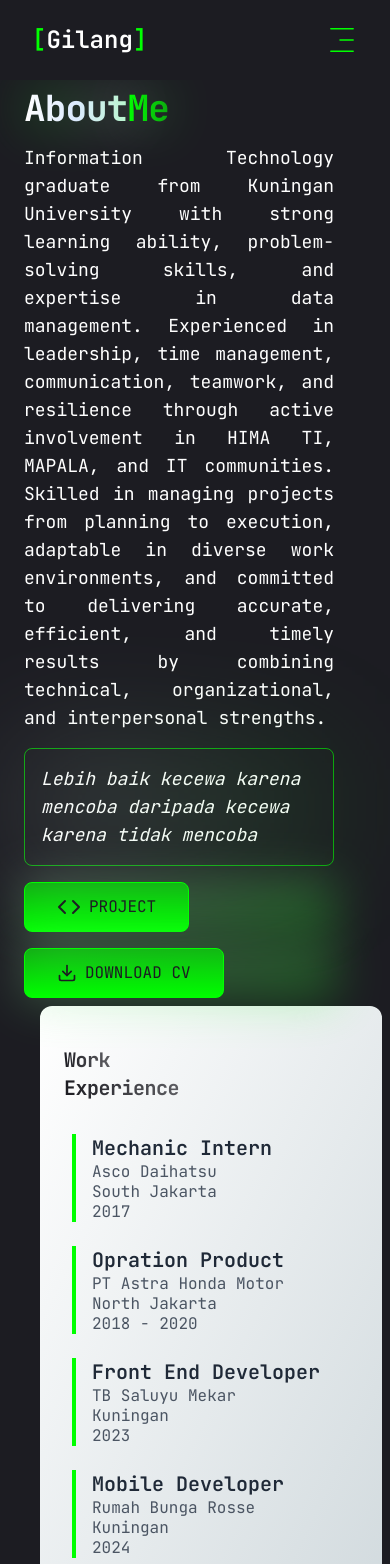
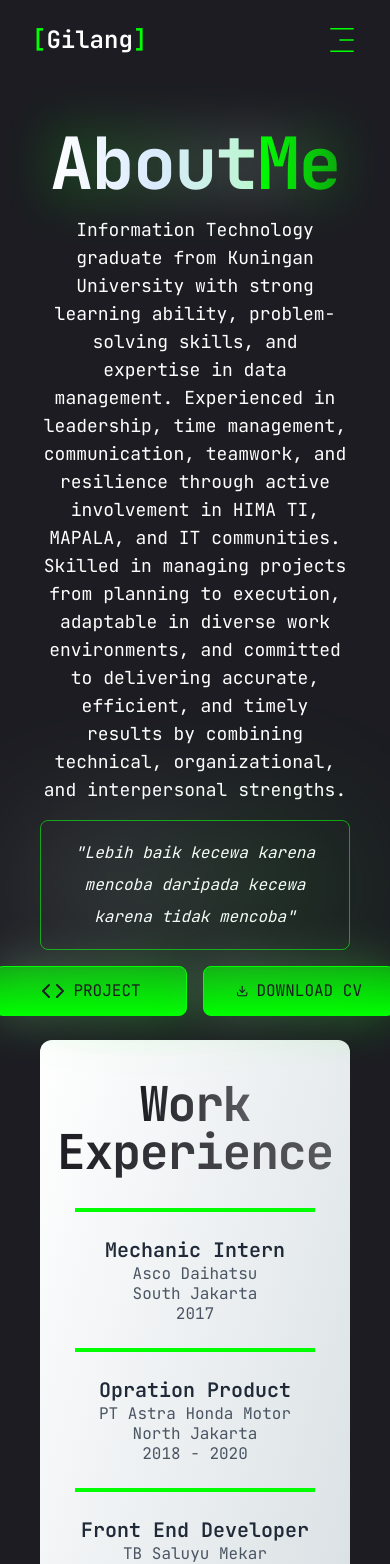
Before and after one commit to sukuna41/portfolio1, a Next.js app: page /about in a window 390 px wide. Shown: the top 1564 px of the page. Built offline with nearby package versions, Linux system fonts and the light colour scheme.

Commit message:
responsive home and about

```diff
--- a/app/about/Experience.jsx
+++ b/app/about/Experience.jsx
@@ -4,11 +4,11 @@ import { experienceData } from "./ExperienceData";
 const Experience = () => {
   return (
     <div className="relative h-screen w-full p-2 bg-transparent">
-      <div className="space-y-6">
+      <div className="space-y-6 w-60  mx-auto lg:mx-0">
         {experienceData.map((exp) => (
           <div
             key={exp.id}
-            className={`border-l-4 leading-5 ${exp.color} pl-4`}
+            className={`pt-6 lg:pt-0  border-t-4 ml-0 lg:ml-2 lg:border-l-4 lg:border-t-0 leading-5 ${exp.color} lg:pl-4 text-center lg:text-left`}
           >
             <h2 className="text-xl font-semibold text-gray-800">{exp.title}</h2>
             <p className="text-gray-600">{exp.company}</p>
--- a/app/about/page.jsx
+++ b/app/about/page.jsx
@@ -10,16 +10,16 @@ const About = () => {
   return (
     <section className="overflow-hidden h-max bg-primary">
       {/* Content Grid - Reversed layout with About first */}
-      <div className="px-6 md:px-12 lg:px-24  flex flex-col lg:flex-row gap-18">
+      <div className="px-10 mb-20 xl:mb-10 md:px-12 lg:px-24  flex flex-col lg:flex-row gap-18">
         {/* Left - About Me (fixed height, positioned higher) */}
-        <div className="lg:w-3/4 pr-8 lg:pt-8">
+        <div className="lg:w-3/4 md:pr-8 lg:pt-8">
           {/* Added top padding */}
           <motion.div
             initial={{ opacity: 0, y: -20 }}
             animate={{ opacity: 1, y: 0 }}
             transition={{ duration: 0.6 }}
           >
-            <h1 className="text-4xl sm:text-5xl md:text-6xl lg:text-7xl xl:text-8xl font-bold tracking-tight">
+            <h1 className="text-7xl pt-10 lg:pt-0 md:text-8xl text-center lg:text-left font-bold tracking-tight">
               <div className="relative inline-block">
                 <div className="absolute -inset-0.5 bg-gradient-to-r from-accent to-accent-baja blur-xl opacity-15"></div>
                 <span className="relative bg-gradient-to-r from-white via-blue-100 to-green-200 bg-clip-text text-transparent">
@@ -35,7 +35,7 @@ const About = () => {
             </h1>
 
             <div className="text-lg">
-              <p className="text-white text-shadow-lg leading-7 text-justify mt-4">
+              <p className="text-white text-shadow-lg leading-7 text-center md:text-justify mt-4">
                 Information Technology graduate from Kuningan University with
                 strong learning ability, problem-solving skills, and expertise
                 in data management. Experienced in leadership, time management,
@@ -51,19 +51,19 @@ const About = () => {
             {/* Quote - moved up closer to text */}
             <div className="relative my-4 group">
               <div className="absolute -inset-0.5 bg-gradient-to-r from-accent-baja/40 to-accent/20 blur-3xl opacity-50"></div>
-              <p className="p-4 rounded-lg border border-accent/60 text-white text-lg italic">
-                Lebih baik kecewa karena mencoba daripada kecewa karena tidak
-                mencoba
+              <p className="p-4 text-md text-center rounded-lg border border-accent/60 text-white lg:text-left md:text-lg italic">
+                "Lebih baik kecewa karena mencoba daripada kecewa karena tidak
+                mencoba"
               </p>
             </div>
 
             {/* Buttons - moved up */}
-            <div className="flex flex-col sm:flex-row gap-4 mt-4">
+            <div className="flex flex-row justify-center lg:justify-start gap-4 mt-4">
               <div className="relative group/button">
                 <div className="absolute -inset-0.5 bg-gradient-to-tl from-accent to-accent-baja blur-xl opacity-30 transition-opacity duration-500"></div>
                 <Button
                   variant="outline"
-                  className="relative h-10 rounded-lg uppercase flex items-center gap-2 px-8 py-6 bg-gradient-to-t from-accent to-accent/60 hover:bg-accent text-primary hover:scale-y-105 hover:border-primary/50 transition-all duration-300"
+                  className="relative h-10 w-48 rounded-lg uppercase flex items-center gap-2 px-8 py-6 bg-gradient-to-t from-accent to-accent/60 hover:bg-accent text-primary hover:scale-y-105 hover:border-primary/50 transition-all duration-300"
                 >
                   <Code className="text-md" />
                   <span className="font-normal">Project</span>
@@ -74,7 +74,7 @@ const About = () => {
                 <Button
                   variant="outline"
                   size="sm"
-                  className="relative h-10 rounded-lg uppercase flex items-center gap-2 px-8 py-6 bg-gradient-to-t from-accent to-accent/60 hover:bg-accent text-primary hover:scale-y-105 hover:border-primary/50 transition-all duration-300"
+                  className="relative h-10 w-48 rounded-lg uppercase flex items-center gap-2 px-8 py-6 bg-gradient-to-t from-accent to-accent/60 hover:bg-accent text-primary hover:scale-y-105 hover:border-primary/50 transition-all duration-300"
                 >
                   <FiDownload className="text-xl" />
                   <span className="font-normal">Download CV</span>
@@ -84,10 +84,10 @@ const About = () => {
           </motion.div>
         </div>
         {/* Right - Experience (scrollable with proper visibility) */}
-        <div className="lg:w-1/3 w-full rounded-xl ml-4 mt-2 pt-6 pb-6 pl-6 bg-gradient-to-tl from-accent-baja to-white h-[calc(85vh-2rem)]">
+        <div className="lg:w-1/3 w-full rounded-xl ml-0 lg:ml-2 xl:ml-4 mt-6 md:mt-4 pt-6 pb-6 pl-0 xl:pl-4 bg-gradient-to-tl from-accent-baja to-white lg:h-[calc(100vh-2rem)] xl:h-[calc(90vh-2rem)]">
           {/* Header */}
           <div className="sticky top-0 pt-4 pb-6 z-10">
-            <h1 className="text-xl sm:text-xl md:text-2xl lg:text-3xl xl:text-4xl font-bold tracking-tight">
+            <h1 className="text-5xl ml-0 lg:ml-4 text-center lg:text-left lg:text-4xl  font-bold tracking-tight">
               <span className="relative bg-gradient-to-r from-primary to-primary/70 bg-clip-text text-transparent">
                 Work
               </span>
@@ -99,7 +99,7 @@ const About = () => {
           </div>
 
           {/* Scrollable Content Area */}
-          <div className="overflow-y-auto h-[calc(100%-120px)] pr-2">
+          <div className="relative flex lg:overflow-y-auto h-[calc(100%-120px)] mb-10 lg:mb-0">
             <Experience />
           </div>
         </div>
--- a/app/page.jsx
+++ b/app/page.jsx
@@ -14,13 +14,13 @@ const Home = () => {
   return (
     <section className="h-full relative">
       {/* Main Container - using flex for two-column layout */}
-      <div className="px-10 md:px-12 lg:px-24 h-full bg-primary relative z-10 flex flex-col xl:flex-row gap-8 xl:gap-14 items-center">
+      <div className="px-10 md:px-12 lg:px-24 mb-20 xl:mb-0 lg:mb-0 md:mb-0 relative h-full bg-primary  z-10 flex flex-col xl:flex-row gap-8 xl:gap-14 items-center">
         {/* Left Column - Text Content */}
         <div className="w-full xl:w-1/2 order-2 xl:order-1 xl:py-2">
           {/* Badge/Title */}
           {/* Main Heading */}
-          <div className="relative xl:mt-6">
-            <h1 className="text-8xl xl:text-8xl lg:text-7xl md:text-4xl sm:text-4xl xs:text-2xl font-bold tracking-tight">
+          <div className="relative xl:mt-6 ">
+            <h1 className="text-6xl xl:text-8xl lg:text-8xl md:text-8xl sm:text-6xl  font-bold tracking-tight">
               <span className="relative inline-block">
                 <span className="absolute -inset-2 bg-gradient-to-r from-accent to-accent-baja blur-2xl opacity-20"></span>
                 <span className="relative text-shadow-lg bg-gradient-to-r from-white via-blue-100 to-green-200 bg-clip-text text-transparent">
@@ -74,8 +74,8 @@ const Home = () => {
         </div>
 
         {/* Right Column - Photo */}
-        <div className="w-full xl:w-1/2 order-1 xl:order-2 flex justify-center items-center">
-          <div className="relative w-full max-w-md xl:max-w-lg">
+        <div className="w-full xl:w-1/2 order-1 xl:order-2 flex justify-center  items-center">
+          <div className="relative flex xl:flex w-full max-w-md xl:max-w-lg md:hidden">
             <Photo />
           </div>
         </div>
--- a/app/resume/components/Certificates/CertificatesSection.jsx
+++ b/app/resume/components/Certificates/CertificatesSection.jsx
@@ -3,7 +3,7 @@ import CertificateCard from "./CertificateCard";
 
 export default function CertificatesPage() {
   return (
-    <div className="pb-10 grid grid-cols-1 md:grid-cols-1 p-2 lg:grid-cols-3 rounded-lg gap-6">
+    <div className="pb-10 grid grid-cols-1 md:grid-cols-2  xl:grid-cols-3 rounded-lg gap-6">
       {certificates.map((cert) => (
         <CertificateCard key={cert.id} certificate={cert} />
       ))}
--- a/app/resume/components/Projects/ProjectsSection.jsx
+++ b/app/resume/components/Projects/ProjectsSection.jsx
@@ -11,7 +11,7 @@ export default function ProjectsSection() {
   }
   return (
     <section className="relative">
-      <div className="pb-10 grid grid-cols-1 md:grid-cols-1 p-2 lg:grid-cols-3 rounded-lg gap-6">
+      <div className="pb-10 grid grid-cols-1 md:grid-cols-2  xl:grid-cols-3 rounded-lg gap-6">
         {projects.map((project) => (
           <ProjectCard key={project.id} project={project} />
         ))}
--- a/app/resume/page.jsx
+++ b/app/resume/page.jsx
@@ -16,7 +16,7 @@ export default function Resume() {
 
   return (
     <section className="h-full relative">
-      <div className="px-6 md:px-12 lg:px-24 py-2 w-full bg-primary mx-auto h-full">
+      <div className="px-10 md:px-12 lg:px-24 py-2 w-full bg-primary mx-auto h-full">
         {/* Tab Navigation */}
         <Tabs
           value={activeTab}
@@ -28,24 +28,30 @@ export default function Resume() {
               value="projects"
               className="text-white data-[state=active]:bg-gradient-to-b from-accent/90 to-accent data-[state=active]:text-primary flex gap-2 hover:text-primary h-12 hover:bg-accent"
             >
-              <FiCode className="text-2xl" />
-              <span className="text-lg">Projects</span>
+              <FiCode className="sm:hidden text-3xl" />
+              <span className="sm:flex hidden text-md lg:text-lg items-center text-center">
+                Projects
+              </span>
             </TabsTrigger>
 
             <TabsTrigger
               value="certificates"
               className="text-white data-[state=active]:bg-gradient-to-b from-accent/90 to-accent data-[state=active]:text-primary flex gap-2 hover:text-primary h-12 hover:bg-accent"
             >
-              <FiAward className="text-2xl" />
-              <span className="text-lg">Certificates</span>
+              <FiAward className="sm:hidden text-3xl" />
+              <span className="sm:flex hidden text-md lg:text-lg items-center text-center">
+                Certificates
+              </span>
             </TabsTrigger>
 
             <TabsTrigger
               value="skills"
               className="text-white data-[state=active]:bg-gradient-to-b from-accent/90 to-accent data-[state=active]:text-primary flex gap-2 hover:text-primary h-12 hover:bg-accent"
             >
-              <FiBox className="text-2xl" />
-              <span className="text-lg">Skills</span>
+              <FiBox className="sm:hidden text-3xl" />
+              <span className="sm:flex hidden text-md lg:text-lg items-center text-center">
+                Skills
+              </span>
             </TabsTrigger>
           </TabsList>
         </Tabs>
--- a/app/resume/projects/[slug]/ProjectDetailClient.jsx
+++ b/app/resume/projects/[slug]/ProjectDetailClient.jsx
@@ -10,18 +10,17 @@ const ProjectDetailClient = ({ project }) => {
     <div className="min-h-screen bg-gradient-to-br from-accent-baja to-accent-baja/70 py-10">
       <div className="px-6 md:px-12 lg:px-24 flex flex-col">
         {/* Back Button and Breadcrumb */}
-        <div className="flex flex-row gap-4 mb-6">
+        <div className="flex flex-row gap-2 mb-6">
           <Button className="rounded-lg hover:bg-white bg-gradient-to-r from-primary to-primary/80">
             <Link
               href="/resume"
               className="flex items-center gap-2 text-white hover:text-white transition-colors"
             >
               <ArrowLeft className="w-5 h-5" />
-              <span>Back</span>
+              <span className="sm:flex hidden">Back</span>
             </Link>
           </Button>
-          <div className="flex items-center gap-2 text-sm text-gray-500">
-            <SquareChevronRight className="w-6 h-6 text-primary/60" />
+          <div className="flex items-center gap-2 text-2xl text-gray-500">
             <span className="text-primary font-medium">{project.title}</span>
           </div>
         </div>
@@ -31,7 +30,7 @@ const ProjectDetailClient = ({ project }) => {
           {/* Left Column */}
           <div className="space-y-6">
             <div>
-              <h1 className="text-5xl font-semibold text-primary mb-2">
+              <h1 className="text-3xl font-semibold text-primary mb-2">
                 {project.title}
               </h1>
               <p className="text-gray-700 text text-justify mt-4">
```
